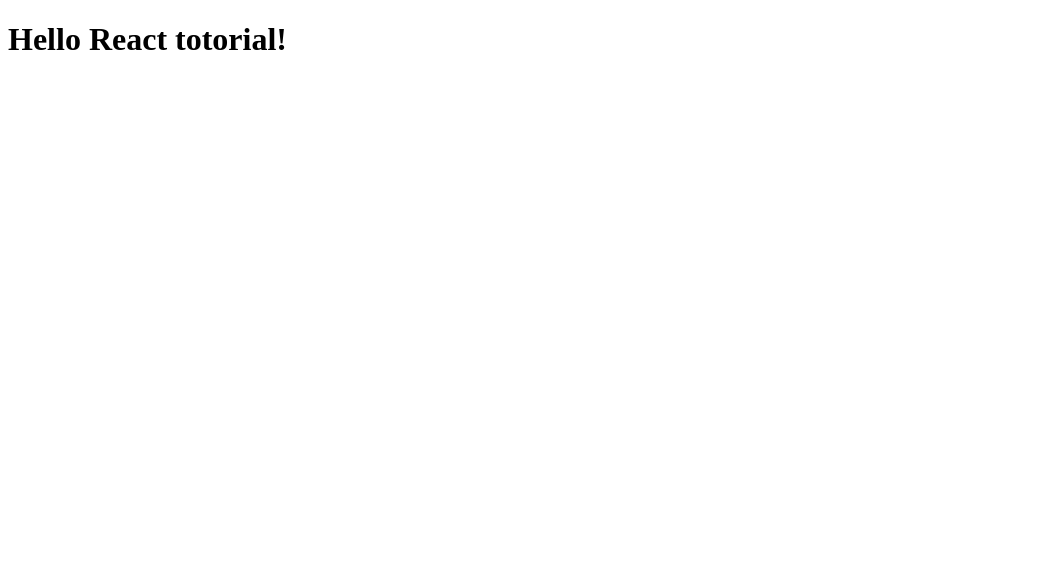
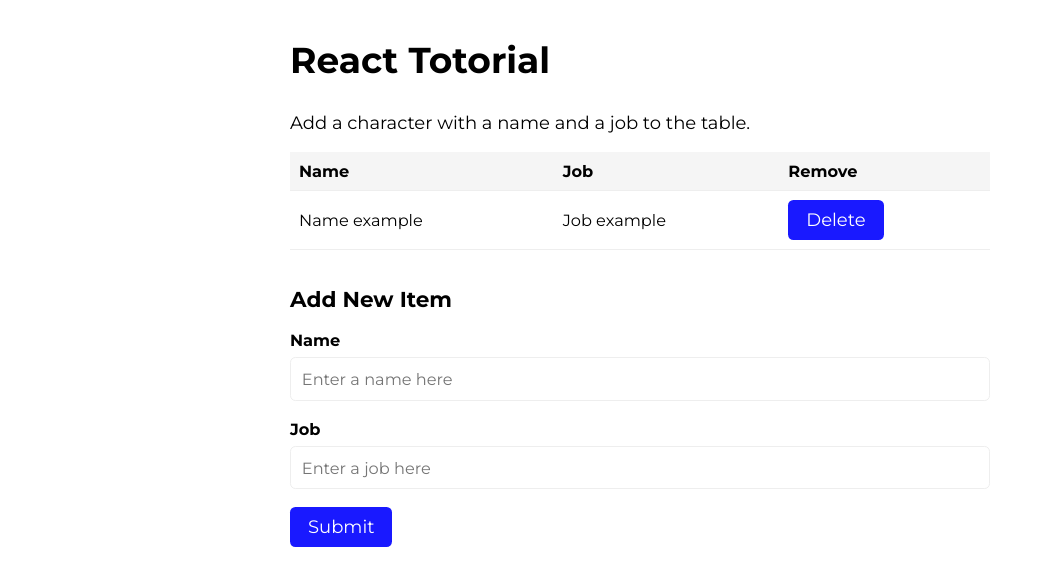
Before and after one commit to AnarAgaev/react-tutorial, a React (Create React App) app: page / in a window 1280 px wide. Shown: the top 586 px of the page, without its empty margins (0-1045 px from the left). Built offline with nearby package versions, Linux system fonts and the light colour scheme.

Commit message:
Added layout

```diff
--- a/package.json
+++ b/package.json
@@ -9,6 +9,7 @@
     "react": "^18.2.0",
     "react-dom": "^18.2.0",
     "react-scripts": "5.0.1",
+    "sass": "^1.58.3",
     "web-vitals": "^2.1.4"
   },
   "scripts": {
--- a/src/App.js
+++ b/src/App.js
@@ -1,9 +1,41 @@
 import React, { Component } from 'react'
+import './App.scss';
 
 class App extends Component {
   render() {
     return(
-      <h1>Hello React totorial!</h1>
+      <section>
+        <h1>React Totorial</h1>
+        <p>Add a character with a name and a job to the table.</p>
+        <table>
+          <thead>
+            <tr>
+              <th>Name</th>
+              <th>Job</th>
+              <th>Remove</th>
+            </tr>
+          </thead>
+          <tbody>
+              <tr>
+                <td>Name example</td>
+                <td>Job example</td>
+                <td><button type="button">Delete</button></td>
+              </tr>
+          </tbody>
+        </table>
+        <h2>Add New Item</h2>
+        <form action="#">
+          <label>
+            <span>Name</span>
+            <input type="text" name="name" placeholder="Enter a name here" />
+          </label>
+          <label>
+            <span>Job</span>
+            <input type="text" name="job" placeholder="Enter a job here" />
+          </label>
+          <button type="button">Submit</button>
+        </form>
+      </section>
     )
   }
 }
--- /dev/null
+++ b/src/App.scss
@@ -0,0 +1,103 @@
+@import url('https://fonts.googleapis.com/css2?family=Montserrat:wght@300;400;500;700&display=swap');
+
+* {
+  box-sizing: border-box;
+  font-family: 'Montserrat', sans-serif;
+  font-style: normal;
+  font-weight: normal;
+  font-size: 18px;
+}
+
+html, body {
+  min-height: 100%;
+}
+
+body {
+  display: flex;
+  justify-content: center;
+}
+
+section {
+  width: 95%;
+  max-width: 700px;
+
+  @media (min-width: 700px) {
+    width: auto;
+    min-width: 700px;
+    max-width: initial;
+  }
+}
+
+h1 {
+  font-size: 2rem;
+  font-weight: 700;
+}
+
+table {
+  border-collapse: collapse;
+  width: 100%;
+  margin-bottom: 2rem;
+}
+
+th, td {
+  border-bottom: 1px solid #eee;
+  padding: 0.5rem;
+  font-size: 0.9rem;
+}
+
+th {
+  background-color: #f5f5f5;
+}
+
+th {
+  font-weight: 700;
+  text-align: left;
+}
+
+h2 {
+  font-weight: 700;
+  font-size: 1.2rem;
+  margin-bottom: 1rem;
+}
+
+form {
+  display: flex;
+  flex-direction: column;
+  align-items: flex-start;
+  gap: 1rem;
+  width: 100%;
+}
+
+label {
+  display: flex;
+  flex-direction: column;
+  width: 100%;
+}
+
+span {
+  font-size: 0.9rem;
+  font-weight: 700;
+  margin-bottom: 0.4rem;
+}
+
+input {
+  display: block;
+  width: 100%;
+  padding: 0.6rem;
+  border: 1px solid #eee;
+  border-radius: 0.3rem;
+  font-size: 0.9rem;
+}
+
+button {
+  background-color: rgb(0, 0, 255, 0.9);
+  color: white;
+  border: none;
+  padding: 0.5rem 1rem;
+  border-radius: 0.3rem;
+  cursor: pointer;
+
+  &:hover {
+    background-color: rgb(0, 0, 255, 0.8);
+  }
+}
```
Also changed, not shown: 1 other file (tests, documents, lock files or other folders).
